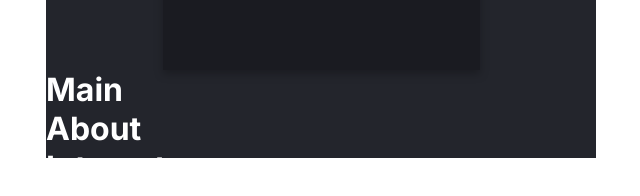
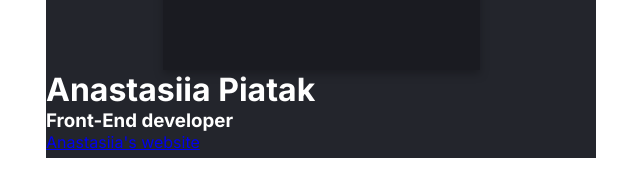
Before and after one commit to AnastasiiaPiatak/Business-Card-React, a React (Vite) app in the folder Buisness Card/business_card-react/: page / in a window 1280 px wide. Shown: the part 710-906 px from the top of the page, without its empty margins (319-959 px from the left). Built offline with nearby package versions, Linux system fonts and the light colour scheme.

Commit message:
Added personal info to the MainInfo component

```diff
--- a/Buisness Card/business_card-react/src/components/Card.jsx
+++ b/Buisness Card/business_card-react/src/components/Card.jsx
@@ -12,12 +12,8 @@ export default function Card() {
           alt="Anastasiia Piatak photo"
           className="card__img"
         />
-        <h1>Anastasiia Piatak</h1>
-        <h3>Front-End developer</h3>
-        <a href="https://anastasiiapiatak-portfolio.netlify.app">
-          Anastasiia's website
-        </a>
-      </div>
+        <MainInfo/>
+       </div>
       <MainInfo />
       <About />
       <Interests />
--- a/Buisness Card/business_card-react/src/components/MainInfo.jsx
+++ b/Buisness Card/business_card-react/src/components/MainInfo.jsx
@@ -1,5 +1,11 @@
 export default function MainInfo(){
-    return(
-        <h1>Main</h1>
-    )
+    return (
+      <>
+        <h1>Anastasiia Piatak</h1>
+        <h3>Front-End developer</h3>
+        <a href="https://anastasiiapiatak-portfolio.netlify.app">
+          Anastasiia's website
+        </a>
+      </>
+    );
 }
```
